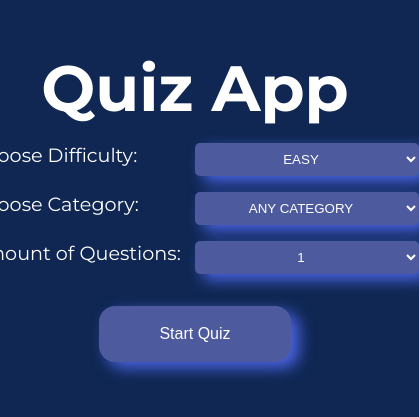
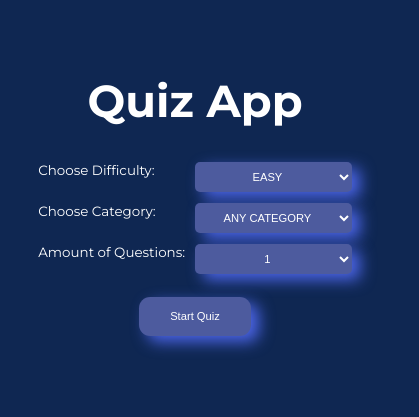
Before and after one commit to DanteKirsman/quiz-app, a React (Vite) app: page / in a window 390 px wide. Shown: the part 217-634 px from the top of the page, 419 px wide, since content can reach past the window. Built offline with nearby package versions, Linux system fonts and the light colour scheme.

Commit message:
Made code more readable and fixed README

```diff
--- a/src/components/GameOver.jsx
+++ b/src/components/GameOver.jsx
@@ -21,6 +21,9 @@ function GameOver({
                 showAnswer={currentQuizQuestion.showAnswer}
                 isGameOver={isGameOver}
             />
+            <p className="quiz--current">
+                Question: {currentQuestionCount + 1} / {quizData.length}
+            </p>
             <h1 className="gameOver--correct--answer">
                 You got {answersCorrect} / {questionAmount}
             </h1>
--- a/src/components/Question.jsx
+++ b/src/components/Question.jsx
@@ -11,17 +11,20 @@ function Question({
     isGameOver,
 }) {
     const choices = allAnswers.map((answer) => {
+        const wrongAnswerColour = "#F70031";
+        const correctAnswerColour = "#1BCD70";
+        const selectedAnswerColour = "#1580E8";
         return (
             <button
                 key={nanoid()}
                 style={{
                     backgroundColor:
                         showAnswer && answer === correctAnswer
-                            ? "#1BCD70"
+                            ? correctAnswerColour
                             : showAnswer && selectedAnswer === answer
-                            ? "#F70031"
+                            ? wrongAnswerColour
                             : selectedAnswer === answer
-                            ? "#1580E8"
+                            ? selectedAnswerColour
                             : "transparent",
                 }}
                 className="question--button"
--- a/src/components/Quiz.jsx
+++ b/src/components/Quiz.jsx
@@ -24,8 +24,8 @@ function Quiz({ options, toggleHome }) {
                 setQuizData(
                     data.results.map((question) => {
                         let allAnswers = [...question.incorrect_answers];
-                        const randomNumber = Math.floor(Math.random() * 4);
-                        allAnswers.splice(randomNumber, 0, question.correct_answer);
+                        const randomIndex = Math.floor(Math.random() * 4);
+                        allAnswers.splice(randomIndex, 0, question.correct_answer);
                         return {
                             ...question,
                             id: nanoid(),
@@ -56,7 +56,10 @@ function Quiz({ options, toggleHome }) {
         if (currentQuizQuestion.selectedAnswer === currentQuizQuestion.correct_answer) {
             setAnswersCorrect((prevCorrect) => prevCorrect + 1);
         }
-        if (currentQuestionCount + 1 < quizData.length && currentQuizQuestion.selectedAnswer !== "") {
+        if (
+            currentQuestionCount + 1 < quizData.length &&
+            currentQuizQuestion.selectedAnswer !== ""
+        ) {
             setCurrentQuestionCount((prevQuestion) => prevQuestion + 1);
         } else if (allQuestionsAnswered) {
             setIsGameOver(true);
@@ -105,18 +108,18 @@ function Quiz({ options, toggleHome }) {
                         showAnswer={currentQuizQuestion.showAnswer}
                     />
                     <p className="quiz--current">
-                        Current Question: {currentQuestionCount + 1} / {quizData.length}
+                        Question: {currentQuestionCount + 1} / {quizData.length}
                     </p>
                     {!isGameOver ? (
                         <button
                             className="quiz--check"
                             onClick={isGameOver ? resetGame : checkAnswer}
                         >
-                            {currentQuestionCount + 1 < quizData.length ? "Continue" : "Submit Quiz"}
+                            {currentQuestionCount + 1 < quizData.length
+                                ? "Continue"
+                                : "Submit Quiz"}
                         </button>
-                    ) : (
-                        null
-                    )}
+                    ) : null}
                 </div>
             )}
         </div>
--- a/src/index.css
+++ b/src/index.css
@@ -1,4 +1,12 @@
 @import url("https://fonts.googleapis.com/css2?family=Montserrat:wght@300;400;500;600;700&display=swap");
+
+:root {
+    --website-bg: #0f2752;
+    --text-colour: white;
+    --button-bg-colour: #4d5b9e;
+    --box-shadow-colour: #4c65e6;
+    --line-colour: #4753ae;
+}
 
 *,
 *::before,
@@ -6,13 +14,12 @@
     padding: 0;
     margin: 0;
     box-sizing: border-box;
-    color: white;
+    color: var(--text-colour);
 }
 
 html {
     font-family: "Montserrat", sans-serif;
-    background-color: #0f2752;
-    overflow-y: hidden;
+    background-color: var(--website-bg);
 }
 
 .home--container {
@@ -26,20 +33,21 @@ html {
 
 .home--title {
     font-size: 4rem;
+    margin-bottom: 2rem;
 }
 
 .home--button,
 .quiz--check,
 .gameOver--button {
-    background-color: #4d5b9e;
+    background-color: var(--button-bg-colour);
     border-radius: 1rem;
     border-style: none;
-    width: 12rem;
+    width: 10rem;
     height: 3.5rem;
     font-size: 1rem;
     margin-top: 2rem;
     cursor: pointer;
-    box-shadow: 8px 6px 15px #4c65e6;
+    box-shadow: 8px 6px 15px var(--box-shadow-colour);
 }
 
 .quiz--container {
@@ -54,6 +62,7 @@ html {
 .quiz--current {
     font-size: 1rem;
     margin-top: 1rem;
+    text-align: center;
 }
 
 .question--container {
@@ -94,7 +103,7 @@ html {
 }
 
 .line {
-    border: 1px solid #4753ae;
+    border: 1px solid var(--line-colour);
     width: auto;
     margin-top: 2rem;
 }
@@ -128,8 +137,8 @@ html {
     border: none;
     width: 14rem;
     border-radius: 5px;
-    background-color: #4d5b9e;
-    box-shadow: 8px 6px 15px #4c65e6;
+    background-color: var(--button-bg-colour);
+    box-shadow: 8px 6px 15px var(--box-shadow-colour);
     text-transform: uppercase;
 }
 
@@ -144,3 +153,21 @@ html {
     justify-content: space-around;
     align-items: center;
 }
+
+@media screen and (max-width: 800px) {
+    html {
+        font-size: 0.7rem;
+    }
+    .quiz--check,
+    .gameOver--button {
+        width: 8rem;
+    }
+    .difficulty--select,
+    .category--select,
+    .questions--select {
+        font-size: 1rem;
+    }
+    .quiz--container {
+        padding: 2rem;
+    }
+}
```
Also changed, not shown: 1 other file (tests, documents, lock files or other folders).
